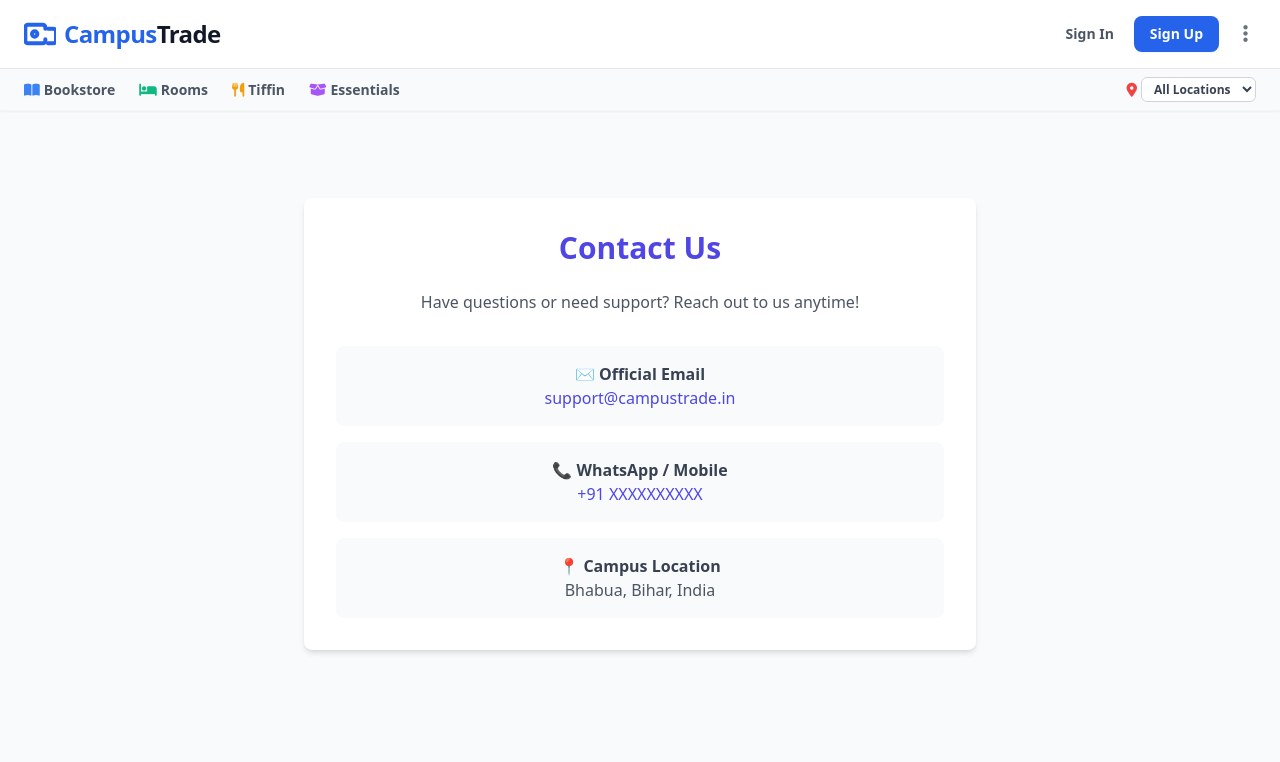
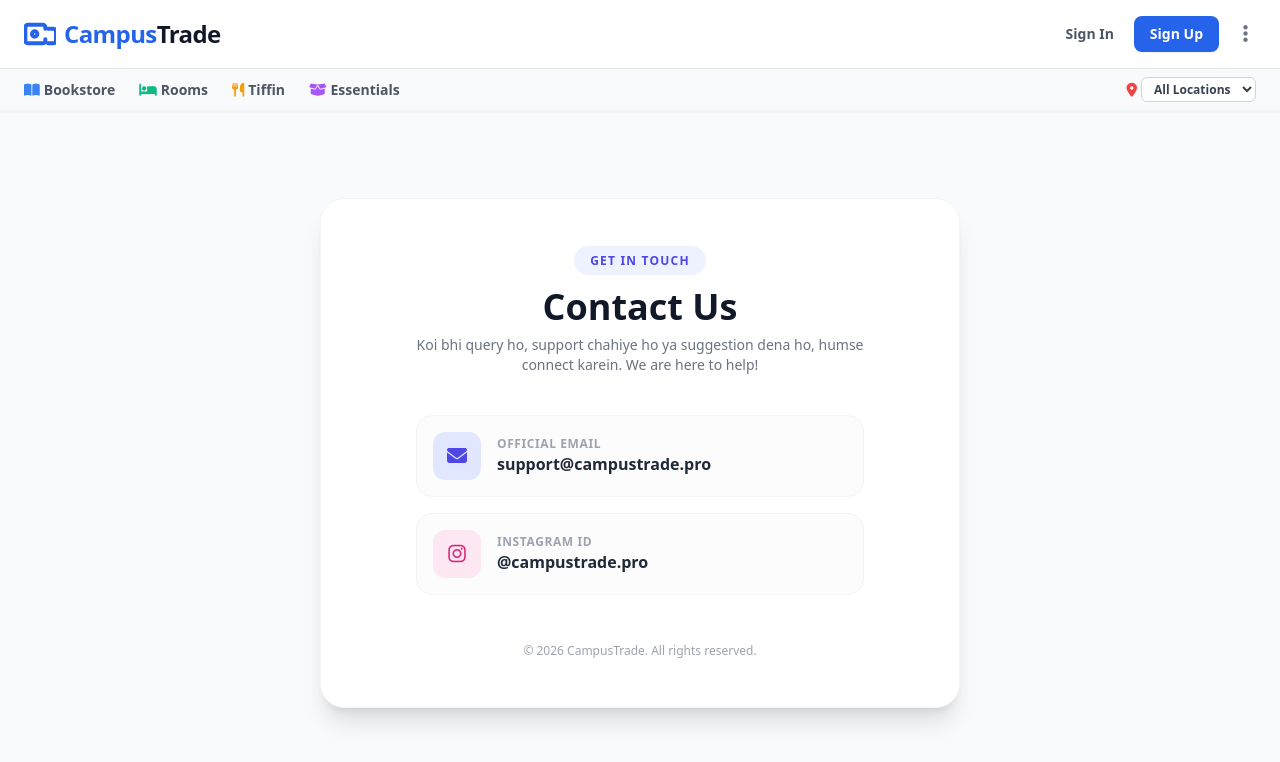
Before and after one commit to priyanshu1815/CampusTrade, a Flask app: page /contact in a window 1280 px wide. Shown: the top 762 px of the page. Run offline with Flask 3, Linux system fonts and the light colour scheme; data that the repository does not hold is empty; some libraries are stand-ins or nearby versions.

Commit message:
Updated contact section with Instagram, email, and location layout fixes

```diff
--- a/templates/contact.html
+++ b/templates/contact.html
@@ -1,21 +1,45 @@
 {% extends "base.html" %}
 {% block content %}
-<div class="max-w-2xl mx-auto my-12 p-8 bg-white rounded-lg shadow-md">
-    <h1 class="text-3xl font-bold text-center text-indigo-600 mb-6">Contact Us</h1>
-    <p class="text-gray-600 text-center mb-8">Have questions or need support? Reach out to us anytime!</p>
-    <div class="space-y-4 text-center">
-        <div class="p-4 bg-gray-50 rounded-lg">
-            <p class="font-semibold text-gray-700">✉️ Official Email</p>
-            <p class="text-indigo-600">support@campustrade.in</p>
+<div class="max-w-2xl mx-auto my-12 px-4">
+    <div class="bg-white border border-gray-100 rounded-3xl shadow-xl p-8 sm:p-12 text-center">
+        <span
+            class="px-4 py-1.5 bg-indigo-50 text-indigo-600 text-xs font-extrabold uppercase tracking-widest rounded-full">
+            Get In Touch
+        </span>
+        <h1 class="text-3xl sm:text-4xl font-black text-gray-900 mt-4 mb-2">Contact Us</h1>
+        <p class="text-sm text-gray-500 max-w-md mx-auto mb-10">
+            Koi bhi query ho, support chahiye ho ya suggestion dena ho, humse connect karein. We are here to help!
+        </p>
+
+        <div class="space-y-4 max-w-md mx-auto">
+            <a href="mailto:support@campustrade.pro"
+                class="flex items-center gap-4 p-4 rounded-2xl border border-gray-100 bg-gray-50/50 hover:bg-indigo-50/50 hover:border-indigo-200 transition group">
+                <div
+                    class="w-12 h-12 bg-indigo-100 text-indigo-600 rounded-xl flex items-center justify-center text-xl shrink-0 group-hover:scale-110 transition">
+                    <i class="fa-solid fa-envelope"></i>
+                </div>
+                <div class="text-left">
+                    <p class="text-xs font-bold text-gray-400 uppercase tracking-wider">Official Email</p>
+                    <p class="text-base font-bold text-gray-800 break-all">support@campustrade.pro</p>
+                </div>
+            </a>
+
+            <a href="https://instagram.com/campustrade.pro" target="_blank"
+                class="flex items-center gap-4 p-4 rounded-2xl border border-gray-100 bg-gray-50/50 hover:bg-pink-50/50 hover:border-pink-200 transition group">
+                <div
+                    class="w-12 h-12 bg-pink-100 text-pink-600 rounded-xl flex items-center justify-center text-xl shrink-0 group-hover:scale-110 transition">
+                    <i class="fa-brands fa-instagram"></i>
+                </div>
+                <div class="text-left">
+                    <p class="text-xs font-bold text-gray-400 uppercase tracking-wider">Instagram ID</p>
+                    <p class="text-base font-bold text-gray-800">@campustrade.pro</p>
+                </div>
+            </a>
         </div>
-        <div class="p-4 bg-gray-50 rounded-lg">
-            <p class="font-semibold text-gray-700">📞 WhatsApp / Mobile</p>
-            <p class="text-indigo-600">+91 XXXXXXXXXX</p>
-        </div>
-        <div class="p-4 bg-gray-50 rounded-lg">
-            <p class="font-semibold text-gray-700">📍 Campus Location</p>
-            <p class="text-gray-600">Bhabua, Bihar, India</p>
-        </div>
+
+        <p class="text-xs text-gray-400 mt-12">
+            © 2026 CampusTrade. All rights reserved.
+        </p>
     </div>
 </div>
 {% endblock %}
```
Also changed, not shown: templates/index.html (+15 -8 lines).
